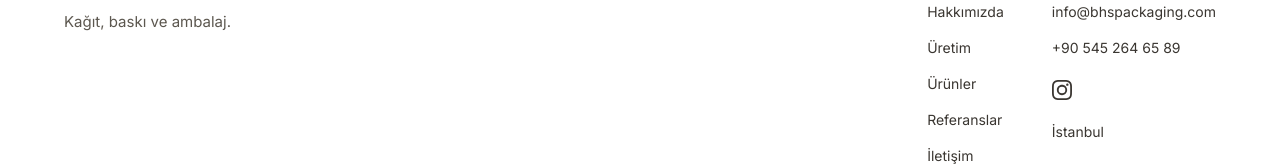
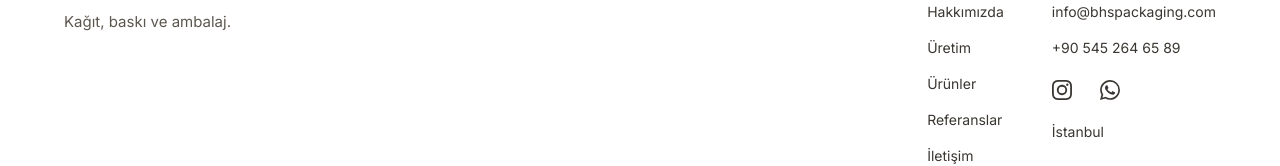
Before and after one commit to tbdoker/bhs, a Next.js app: page / in a window 1280 px wide. Shown: the part 6163-6329 px from the top of the page. Built offline with nearby package versions, Linux system fonts and the light colour scheme; no server answers.

Commit message:
Footer: WhatsApp icon next to Instagram
Co-Authored-By: Claude Opus 5.5 <noreply@anthropic.com>
Claude-Session: https://claude.ai/code/session_01P98amF3PzZGMkNtYLkB7nY

```diff
--- a/src/app/globals.css
+++ b/src/app/globals.css
@@ -128,7 +128,8 @@ html[data-docked="true"] .site-header.is-overlay .site-header__logo,
 .site-footer__col { display: flex; flex-direction: column; gap: 4px; font-size: 14px; color: var(--ink-2); }
 .site-footer__col h2 { margin: 0 0 8px; font-size: 12px; font-weight: 600; letter-spacing: 0.12em; text-transform: uppercase; color: var(--muted-2); }
 .site-footer__col a, .site-footer__col span { min-height: 32px; display: flex; align-items: center; color: var(--ink-2); }
-.site-footer__col a.social-icon { width: 44px; height: 44px; margin-left: -12px; justify-content: center; border-radius: 999px; color: var(--ink-2); transition: color 200ms ease, background-color 200ms ease; }
+.social-row { display: flex; gap: 4px; margin-left: -12px; }
+.site-footer__col a.social-icon { width: 44px; height: 44px; justify-content: center; border-radius: 999px; color: var(--ink-2); transition: color 200ms ease, background-color 200ms ease; }
 @media (hover: hover) and (pointer: fine) { .site-footer__col a.social-icon:hover { color: var(--ink); background-color: rgba(22, 21, 20, 0.06); } }
 .site-footer__bottom { max-width: 1200px; margin: 0 auto; padding: 20px var(--gutter) calc(40px + env(safe-area-inset-bottom, 0px)); display: flex; flex-wrap: wrap; justify-content: space-between; gap: 16px; font-size: 13px; color: var(--muted-2); box-shadow: 0 -1px 0 rgba(22, 21, 20, 0.06); }
 .site-footer__bottom nav { display: flex; flex-wrap: wrap; gap: 24px; }
--- a/src/components/Footer.tsx
+++ b/src/components/Footer.tsx
@@ -1,8 +1,8 @@
 import Link from "next/link";
 import Logo from "./Logo";
-import { Instagram } from "./Icons";
+import { Instagram, WhatsApp } from "./Icons";
 import { href, type Locale, type PageKey } from "@/content/routes";
-import { CONTACT, getDictionary } from "@/content";
+import { CONTACT, getDictionary, WHATSAPP_URL } from "@/content";
 
 const PAGES: PageKey[] = ["about", "production", "products", "references", "contact"];
 
@@ -25,9 +25,14 @@ export default function Footer({ locale }: { locale: Locale }) {
             <h2>{t.contact}</h2>
             <a href={`mailto:${CONTACT.email}`}>{CONTACT.email}</a>
             <a href={CONTACT.phoneHref}>{CONTACT.phone}</a>
-            <a className="social-icon" href={CONTACT.instagramUrl} target="_blank" rel="noopener noreferrer" aria-label={`Instagram ${CONTACT.instagram}`}>
-              <Instagram size={20} />
-            </a>
+            <div className="social-row">
+              <a className="social-icon" href={CONTACT.instagramUrl} target="_blank" rel="noopener noreferrer" aria-label={`Instagram ${CONTACT.instagram}`}>
+                <Instagram size={20} />
+              </a>
+              <a className="social-icon" href={WHATSAPP_URL} target="_blank" rel="noopener noreferrer" aria-label={`WhatsApp ${CONTACT.phone}`}>
+                <WhatsApp size={20} />
+              </a>
+            </div>
             <span>{t.address}</span>
           </div>
         </div>
--- a/src/components/Icons.tsx
+++ b/src/components/Icons.tsx
@@ -1,7 +1,11 @@
-import { siInstagram } from "simple-icons";
+import { siInstagram, siWhatsapp } from "simple-icons";
 
 export const Instagram = ({ size = 18 }: { size?: number }) => (
   <svg width={size} height={size} viewBox="0 0 24 24" fill="currentColor" aria-hidden><path d={siInstagram.path} /></svg>
+);
+
+export const WhatsApp = ({ size = 18 }: { size?: number }) => (
+  <svg width={size} height={size} viewBox="0 0 24 24" fill="currentColor" aria-hidden><path d={siWhatsapp.path} /></svg>
 );
 
 const base = { fill: "none", stroke: "currentColor", strokeLinecap: "round" as const, strokeLinejoin: "round" as const, "aria-hidden": true };
```
